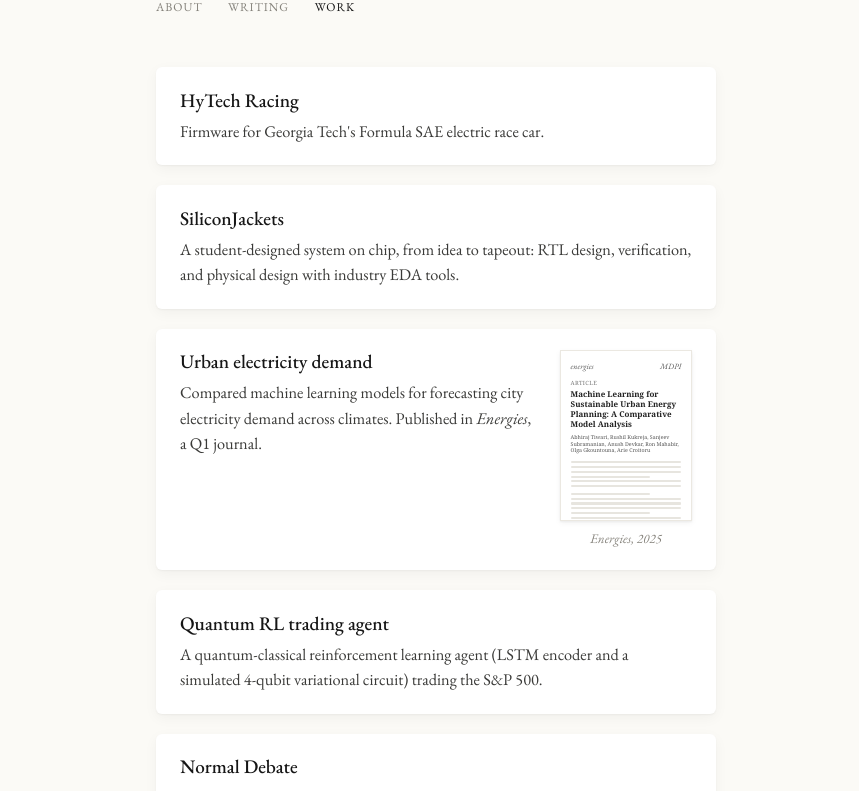
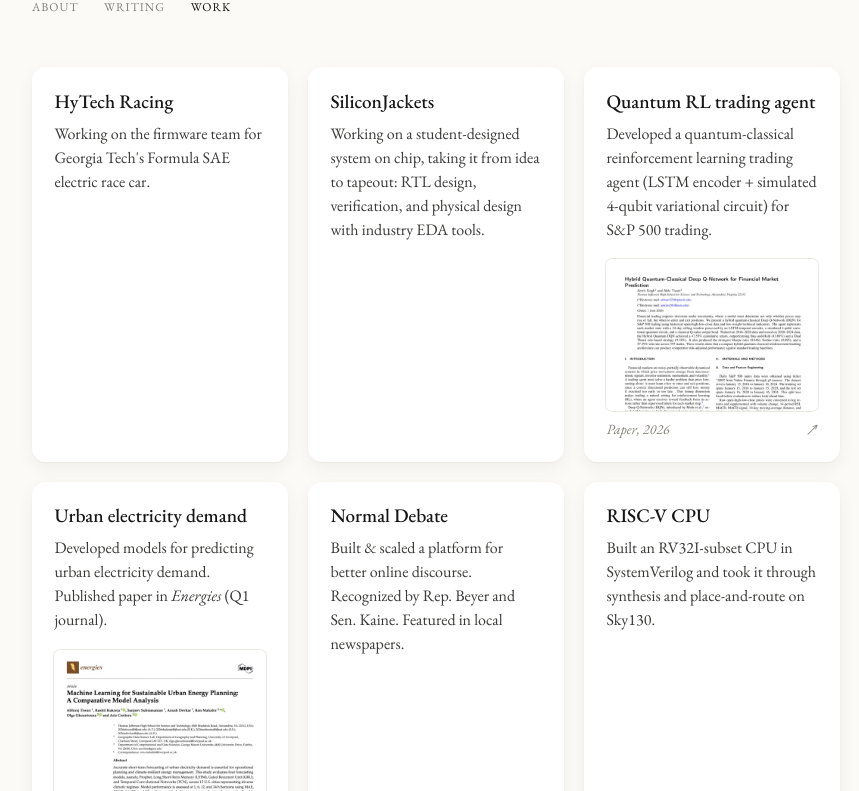
Before and after one commit to AbhirajTiwari12/personal-website, a plain HTML site: page work/index.html in a window 1280 px wide. Shown: the part 141-932 px from the top of the page, without its empty margins (204-1063 px from the left). Drawn offline with nearby package versions, Linux system fonts and the light colour scheme.

Commit message:
Square card grid with real paper snapshots, wider layout, footer rule
Co-Authored-By: Claude Opus 5.5 <noreply@anthropic.com>

```diff
--- a/style.css
+++ b/style.css
@@ -5,6 +5,7 @@
   --body:  #3a3a38;
   --gray:  #85827b;
   --faint: #d9d6ce;
+  --rule:  #e0ddd5;
   --hint:  #7a2a22;
   --serif: "EB Garamond", Garamond, "Times New Roman", serif;
 }
@@ -23,15 +24,19 @@ body {
   -webkit-font-smoothing: antialiased;
 }
 
+/* One container width on every page so the name and tabs never shift;
+   reading text is held to a narrower measure inside it. */
 main {
-  max-width: 38rem;
+  max-width: 54rem;
   margin: 0 auto;
-  padding: clamp(3.5rem, 11vh, 5.5rem) 1rem 4rem;
+  padding: clamp(3.5rem, 11vh, 5.5rem) 1rem 3rem;
 }
 
 @media (min-width: 30rem) {
-  main { padding-left: 1.5rem; padding-right: 1.5rem; }
+  main { padding-left: 1.75rem; padding-right: 1.75rem; }
 }
+
+.prose { max-width: 36rem; }
 
 /* ---------- header ---------- */
 
@@ -109,99 +114,74 @@ time {
 
 /* ---------- work cards ---------- */
 
-.cards { display: grid; gap: 1.25rem; }
+.cards {
+  display: grid;
+  grid-template-columns: repeat(auto-fill, minmax(15.5rem, 1fr));
+  gap: 1.25rem;
+}
 
 .card {
   display: flex;
-  gap: 1.5rem;
-  align-items: flex-start;
-  padding: 1.35rem 1.5rem;
+  flex-direction: column;
+  min-height: 15.5rem;
+  padding: 1.4rem 1.4rem 1.3rem;
   background: var(--card);
-  border-radius: 6px;
-  box-shadow: 0 1px 2px rgba(22, 22, 22, 0.04), 0 4px 14px rgba(22, 22, 22, 0.045);
+  border-radius: 14px;
+  box-shadow: 0 1px 2px rgba(22, 22, 22, 0.035), 0 6px 18px rgba(22, 22, 22, 0.05);
 }
 
-.card-text { flex: 1; min-width: 0; }
+@media (max-width: 34rem) {
+  .card { min-height: 0; }
+}
 
 .card h3 {
-  margin: 0 0 0.3rem;
+  margin: 0 0 0.45rem;
   font-size: 1.2rem;
   font-weight: 500;
   line-height: 1.3;
   color: var(--ink);
 }
 
-.card p { margin: 0; font-size: 1.02rem; line-height: 1.55; }
+.card p { margin: 0; font-size: 1rem; line-height: 1.5; }
 
-/* evidence: paper title page */
+/* evidence: a real snapshot pinned to the bottom of the card */
 
-.ev { flex: none; text-decoration: none; color: var(--gray); }
-.ev:hover .page { box-shadow: 0 1px 2px rgba(22,22,22,.08), 0 3px 10px rgba(22,22,22,.1); }
-
-.ev figcaption {
-  margin-top: 0.4rem;
-  font-size: 0.82rem;
-  font-style: italic;
-  text-align: center;
+.ev {
+  display: block;
+  margin-top: auto;
+  padding-top: 1.1rem;
+  text-decoration: none;
+  color: var(--gray);
 }
 
-.page {
-  width: 8.25rem;
-  aspect-ratio: 8.5 / 11;
-  padding: 0.6rem 0.6rem 0;
+.ev .shot {
+  display: block;
+  height: 9.5rem;
   overflow: hidden;
+  border-radius: 6px;
   background: #fff;
-  border: 1px solid #ebe8e1;
-  box-shadow: 0 1px 2px rgba(22,22,22,.05), 0 2px 6px rgba(22,22,22,.05);
-  font-family: Georgia, "Times New Roman", serif;
-  color: #222;
-  line-height: 1.25;
+  box-shadow: 0 0 0 1px #ebe8e1;
 }
 
-.page .journal {
+.ev img { display: block; width: 100%; height: auto; }
+
+.ev .cap {
   display: flex;
   justify-content: space-between;
-  font-family: var(--serif);
-  font-size: 0.5rem;
-  color: #555;
+  margin-top: 0.45rem;
+  font-size: 0.88rem;
   font-style: italic;
 }
 
-.page .type { margin-top: 0.55rem; font-size: 0.36rem; letter-spacing: 0.06em; text-transform: uppercase; color: #777; }
-.page .title { margin-top: 0.15rem; font-size: 0.5rem; font-weight: 700; }
-.page .authors { margin-top: 0.3rem; font-size: 0.33rem; color: #555; }
-
-.page .lines { margin-top: 0.45rem; }
-.page .lines i { display: block; height: 0.13rem; margin-bottom: 0.17rem; background: #e7e5df; border-radius: 1px; }
-.page .lines i:nth-child(4n) { width: 72%; }
-.page .lines .gap { height: 0; margin-bottom: 0.35rem; }
-
-/* evidence: code repository */
-
-.repo {
-  display: block;
-  width: 8.25rem;
-  padding: 0.6rem 0.7rem;
-  background: #f6f5f1;
-  border-radius: 4px;
-  font-family: ui-monospace, Menlo, monospace;
-  font-size: 0.68rem;
-  line-height: 1.4;
-  color: var(--ink);
-  word-break: break-all;
-}
-
-.repo span { display: block; color: var(--gray); }
-
-@media (max-width: 34rem) {
-  .card { flex-direction: column; gap: 1rem; padding: 1.15rem 1.15rem; }
-  .ev { align-self: flex-start; }
-}
+.ev:hover .cap { color: var(--ink); }
+.ev:hover .shot { box-shadow: 0 0 0 1px #d9d5cc; }
 
 /* ---------- footer ---------- */
 
 footer {
-  margin-top: 4rem;
+  margin-top: 4.5rem;
+  padding-top: 1.25rem;
+  border-top: 1px solid var(--rule);
   display: flex;
   justify-content: space-between;
   flex-wrap: wrap;
--- a/work/index.html
+++ b/work/index.html
@@ -19,64 +19,41 @@
 
   <div class="cards">
     <div class="card">
-      <div class="card-text">
-        <h3>HyTech Racing</h3>
-        <p>Firmware for Georgia Tech's Formula SAE electric race car.</p>
-      </div>
+      <h3>HyTech Racing</h3>
+      <p>Working on the firmware team for Georgia Tech's Formula SAE electric race car.</p>
     </div>
 
     <div class="card">
-      <div class="card-text">
-        <h3>SiliconJackets</h3>
-        <p>A student-designed system on chip, from idea to tapeout: RTL design, verification, and physical design with industry EDA tools.</p>
-      </div>
+      <h3>SiliconJackets</h3>
+      <p>Working on a student-designed system on chip, taking it from idea to tapeout: RTL design, verification, and physical design with industry EDA tools.</p>
     </div>
 
     <div class="card">
-      <div class="card-text">
-        <h3>Urban electricity demand</h3>
-        <p>Compared machine learning models for forecasting city electricity demand across climates. Published in <em>Energies</em>, a Q1 journal.</p>
-      </div>
-      <a class="ev" href="https://doi.org/10.3390/en19010176" aria-label="Read the paper in Energies">
-        <figure style="margin:0">
-          <div class="page" aria-hidden="true">
-            <div class="journal"><span>energies</span><span>MDPI</span></div>
-            <div class="type">Article</div>
-            <div class="title">Machine Learning for Sustainable Urban Energy Planning: A Comparative Model Analysis</div>
-            <div class="authors">Abhiraj Tiwari, Rushil Kukreja, Sanjeev Subramanian, Anush Devkar, Ron Mahabir, Olga Gkountouna, Arie Croitoru</div>
-            <div class="lines"><i></i><i></i><i></i><i></i><i></i><i></i><i class="gap"></i><i></i><i></i><i></i><i></i><i></i><i></i><i></i><i></i></div>
-          </div>
-          <figcaption>Energies, 2025</figcaption>
-        </figure>
+      <h3>Quantum RL trading agent</h3>
+      <p>Developed a quantum-classical reinforcement learning trading agent (LSTM encoder + simulated 4-qubit variational circuit) for S&amp;P 500 trading.</p>
+      <a class="ev" href="https://tinyurl.com/abhirajquantum">
+        <span class="shot"><img src="/assets/quantum-paper.jpg" alt="First page of the paper Hybrid Quantum-Classical Deep Q-Network for Financial Market Prediction" loading="lazy"></span>
+        <span class="cap"><span>Paper, 2026</span><span>↗</span></span>
       </a>
     </div>
 
     <div class="card">
-      <div class="card-text">
-        <h3>Quantum RL trading agent</h3>
-        <p>A quantum-classical reinforcement learning agent (LSTM encoder and a simulated 4-qubit variational circuit) trading the S&amp;P 500.</p>
-      </div>
+      <h3>Urban electricity demand</h3>
+      <p>Developed models for predicting urban electricity demand. Published paper in <em>Energies</em> (Q1 journal).</p>
+      <a class="ev" href="https://doi.org/10.3390/en19010176">
+        <span class="shot"><img src="/assets/energies-paper.jpg" alt="First page of the Energies article Machine Learning for Sustainable Urban Energy Planning: A Comparative Model Analysis" loading="lazy"></span>
+        <span class="cap"><span>Energies, 2025</span><span>↗</span></span>
+      </a>
     </div>
 
     <div class="card">
-      <div class="card-text">
-        <h3>Normal Debate</h3>
-        <p>Built and scaled a platform for better online discourse. Recognized by Rep. Beyer and Sen. Kaine, and featured in local newspapers.</p>
-      </div>
+      <h3>Normal Debate</h3>
+      <p>Built &amp; scaled a platform for better online discourse. Recognized by Rep. Beyer and Sen. Kaine. Featured in local newspapers.</p>
     </div>
 
     <div class="card">
-      <div class="card-text">
-        <h3>RISC-V CPU</h3>
-        <p>An RV32I-subset CPU in SystemVerilog, taken through synthesis and place-and-route on Sky130.</p>
-      </div>
-      <!-- GitHub evidence, for a project with a repo. Paste inside the card, after card-text:
-      <a class="ev" href="https://github.com/USER/REPO">
-        <figure style="margin:0">
-          <div class="repo"><span>github.com/</span>USER/REPO</div>
-          <figcaption>Source</figcaption>
-        </figure>
-      </a> -->
+      <h3>RISC-V CPU</h3>
+      <p>Built an RV32I-subset CPU in SystemVerilog and took it through synthesis and place-and-route on Sky130.</p>
     </div>
   </div>
 
```
Also changed, not shown: index.html (+4 -2 lines), writing/index.html (+1 -1 lines), writing/the-new-moat.html (+1 -1 lines), assets/energies-paper.jpg (added), assets/quantum-paper.jpg (added).
